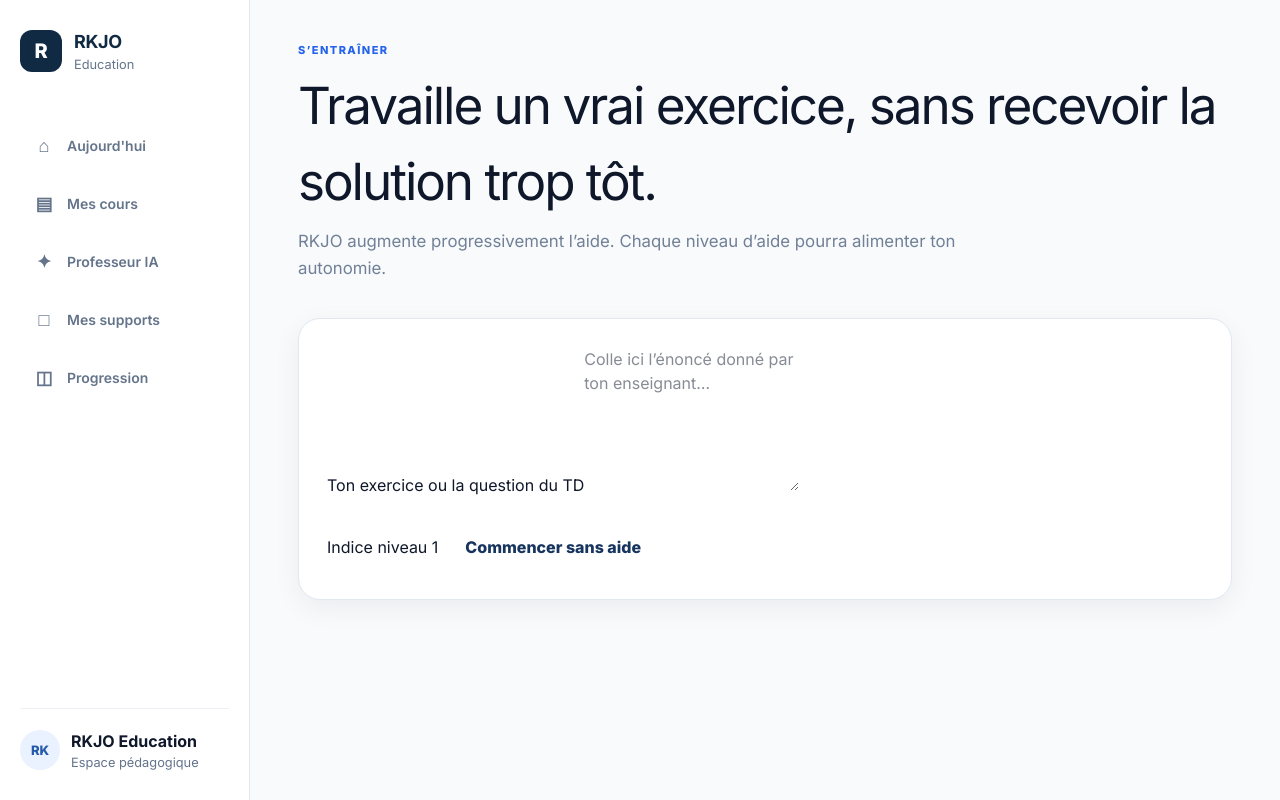
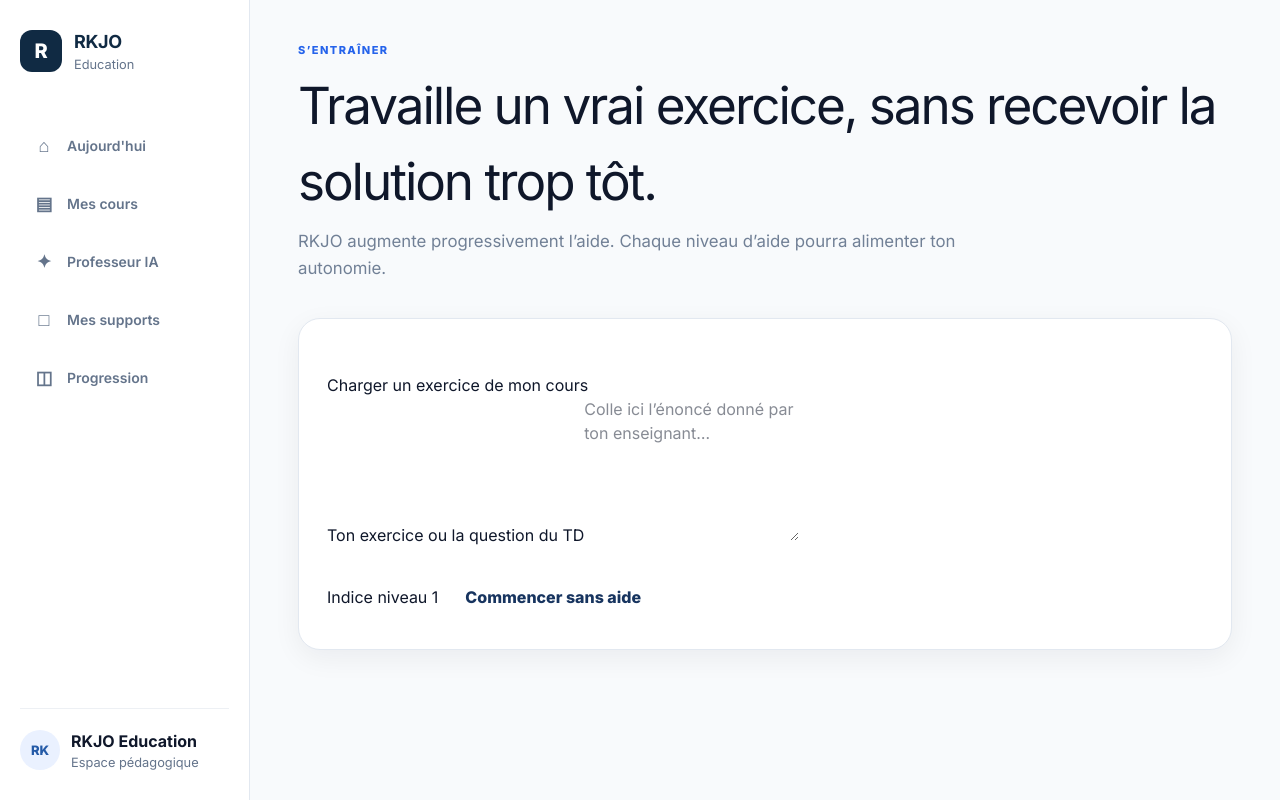
Before and after one commit to sowhatt/rkjo-ai-platform, a Next.js app in the folder apps/web/: page /education/practice in a window 1280 px wide. Built offline with nearby package versions, Linux system fonts and the light colour scheme.

Commit message:
feat(education): load real course exercises into practice

```diff
--- a/apps/web/src/components/education/EducationPractice.tsx
+++ b/apps/web/src/components/education/EducationPractice.tsx
@@ -5,13 +5,14 @@
 
 export default function EducationPractice(){
  const params=useSearchParams(); const learnerId=params.get("learnerId")??""; const courseId=params.get("courseId")??"";
- const [exercise,setExercise]=useState(""); const [answer,setAnswer]=useState(""); const [level,setLevel]=useState(0); const [busy,setBusy]=useState(false); const [error,setError]=useState("");
+ const [exercise,setExercise]=useState(""); const [answer,setAnswer]=useState(""); const [level,setLevel]=useState(0); const [assessmentId,setAssessmentId]=useState(""); const [busy,setBusy]=useState(false); const [error,setError]=useState("");
  async function ask(e:FormEvent){e.preventDefault(); if(!learnerId||!courseId||!exercise.trim())return; setBusy(true);setError("");
   try{const r=await fetch("/api/education/tutor/ask",{method:"POST",headers:{"Content-Type":"application/json"},body:JSON.stringify({learner_id:learnerId,course_id:courseId,question:exercise,mode:"practice",requested_assistance:level===0?null:`hint_${level}`})});
    const p=await r.json(); if(!r.ok)throw new Error(p.detail??"Aide indisponible"); setAnswer(p.answer??"");}
   catch(e){setError(e instanceof Error?e.message:"Aide indisponible");}finally{setBusy(false);}
  }
+ async function loadRealExercise(){if(!courseId)return;setBusy(true);setError("");try{const r=await fetch(`/api/education/courses/${encodeURIComponent(courseId)}/assessments`,{cache:"no-store"});const p=await r.json();if(!r.ok)throw new Error(p.detail??"Exercices indisponibles");const a=p?.[0];const q=a?.questions?.[0];if(!a||!q)throw new Error("Aucun exercice réel n’est encore associé à ce cours.");setAssessmentId(a.id);setExercise(q.prompt);}catch(e){setError(e instanceof Error?e.message:"Exercices indisponibles");}finally{setBusy(false)}}
  return <EducationShell active="practice"><header className="rkjo-demo-header"><div><span className="rkjo-edu-kicker">S’ENTRAÎNER</span><h1>Travaille un vrai exercice, sans recevoir la solution trop tôt.</h1><p>RKJO augmente progressivement l’aide. Chaque niveau d’aide pourra alimenter ton autonomie.</p></div></header>
- <section className="rkjo-supports-workspace"><form onSubmit={ask}><label>Ton exercice ou la question du TD</label><textarea value={exercise} onChange={e=>setExercise(e.target.value)} rows={6} placeholder="Colle ici l’énoncé donné par ton enseignant…"/><div className="rkjo-today-actions"><button type="button" onClick={()=>setLevel(Math.min(3,level+1))}>Indice niveau {Math.min(3,level+1)}</button><button className="rkjo-start" disabled={busy||!learnerId||!courseId}>{busy?"RKJO analyse…":level?"Obtenir cet indice":"Commencer sans aide"}</button></div></form>
+ <section className="rkjo-supports-workspace"><div className="rkjo-today-actions"><button type="button" onClick={loadRealExercise} disabled={busy||!courseId}>Charger un exercice de mon cours</button>{assessmentId?<small>Exercice enseignant chargé · {assessmentId.slice(0,8)}</small>:null}</div><form onSubmit={ask}><label>Ton exercice ou la question du TD</label><textarea value={exercise} onChange={e=>setExercise(e.target.value)} rows={6} placeholder="Colle ici l’énoncé donné par ton enseignant…"/><div className="rkjo-today-actions"><button type="button" onClick={()=>setLevel(Math.min(3,level+1))}>Indice niveau {Math.min(3,level+1)}</button><button className="rkjo-start" disabled={busy||!learnerId||!courseId}>{busy?"RKJO analyse…":level?"Obtenir cet indice":"Commencer sans aide"}</button></div></form>
  {level>0?<p>Aide demandée : niveau {level}/3. La solution complète reste masquée.</p>:null}{error?<div className="rkjo-session-error">{error}</div>:null}{answer?<article className="rkjo-supports-workspace"><span className="rkjo-edu-kicker">PROFESSEUR IA · AIDE {level||1}</span><p>{answer}</p></article>:null}</section></EducationShell>;
 }
```
